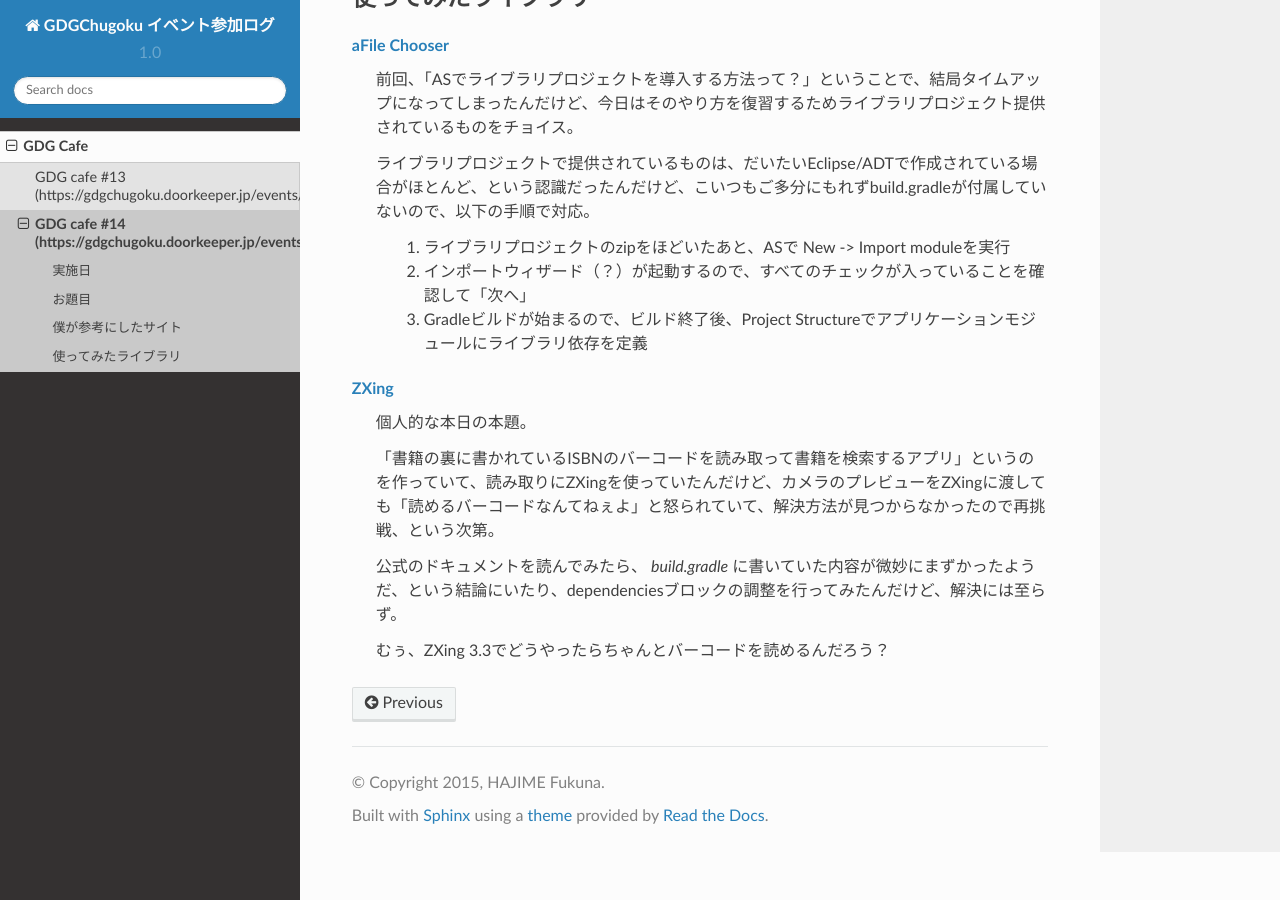
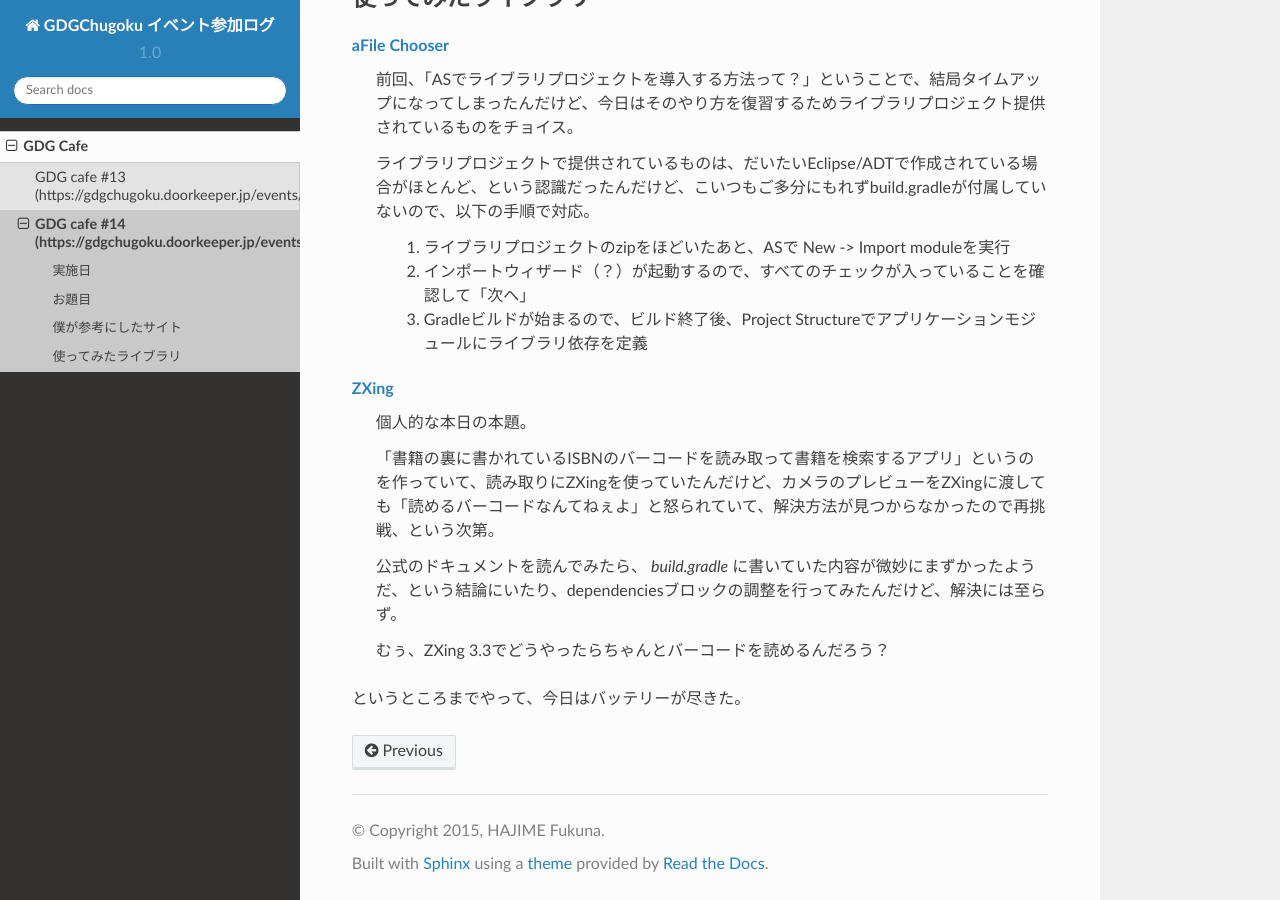
Before and after one commit to f97one/gdgchugoku_ParticipationLogs, a Sphinx documentation site: the page built from source/GDGCafe/part14_20150531.rst, in a window 1280 px wide and 900 px high, scrolled down 588 px. Built offline with Sphinx 7.4.7 and the Read the Docs theme 2.0.0, drawn with Linux system fonts in a browser that asks for light colours.

Commit message:
バッテリー切れを追記。

```diff
--- a/source/GDGCafe/part14_20150531.rst
+++ b/source/GDGCafe/part14_20150531.rst
@@ -36,3 +36,5 @@ GDG cafe #14 (\ https://gdgchugoku.doorkeeper.jp/events/25747\ )
     公式のドキュメントを読んでみたら、 `build.gradle` に書いていた内容が微妙にまずかったようだ、という結論にいたり、dependenciesブロックの調整を行ってみたんだけど、解決には至らず。
 
     むぅ、ZXing 3.3でどうやったらちゃんとバーコードを読めるんだろう？
+
+というところまでやって、今日はバッテリーが尽きた。
```
